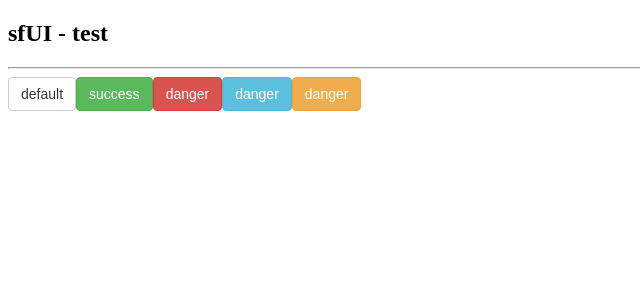
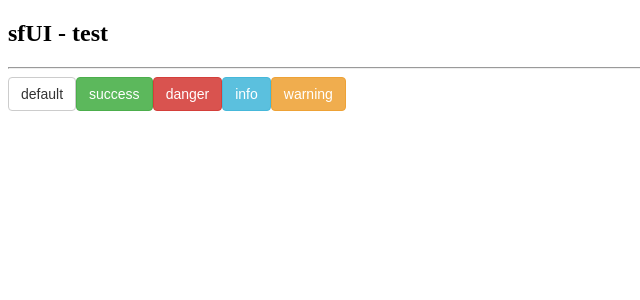
Before and after one commit to garfield520/sfUI, a Vue app: page / in a window 1280 px wide. Shown: the top 300 px of the page, without its empty margins (0-640 px from the left). Built offline with nearby package versions, Linux system fonts and the light colour scheme.

Commit message:
Modify button test

```diff
--- a/src/App.vue
+++ b/src/App.vue
@@ -6,8 +6,8 @@
       <sf-button>default</sf-button>
       <sf-button type="success">success</sf-button>
       <sf-button type="danger">danger</sf-button>
-      <sf-button type="info">danger</sf-button>
-      <sf-button type="warning">danger</sf-button>
+      <sf-button type="info">info</sf-button>
+      <sf-button type="warning">warning</sf-button>
     </div>
   </div>
 </template>
```
